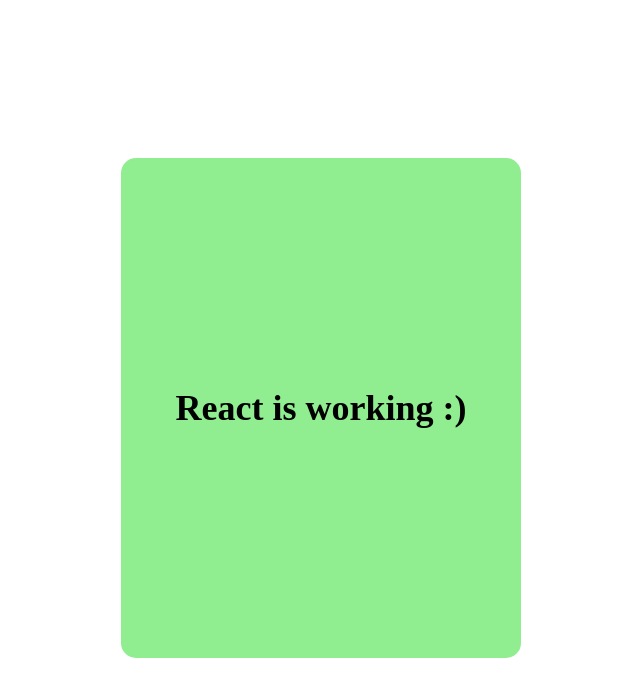
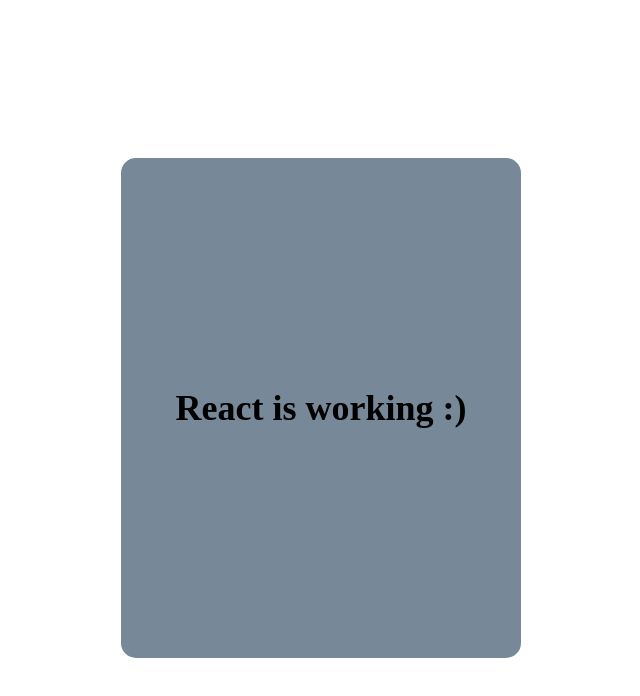
Before and after one commit to born-to-be-mad/git-playing, a React app: page / in a window 1280 px wide. Shown: the top 696 px of the page, without its empty margins (87-727 px from the left). Built offline with nearby package versions, Linux system fonts and the light colour scheme.

Commit message:
conflict change for background

```diff
--- a/src/App.css
+++ b/src/App.css
@@ -16,7 +16,7 @@
   flex-direction: column;
   align-items: center;
   justify-content: center;
-  background-color: lightgreen;
+  background-color: lightslategray;
 }
 
 .title {
```
